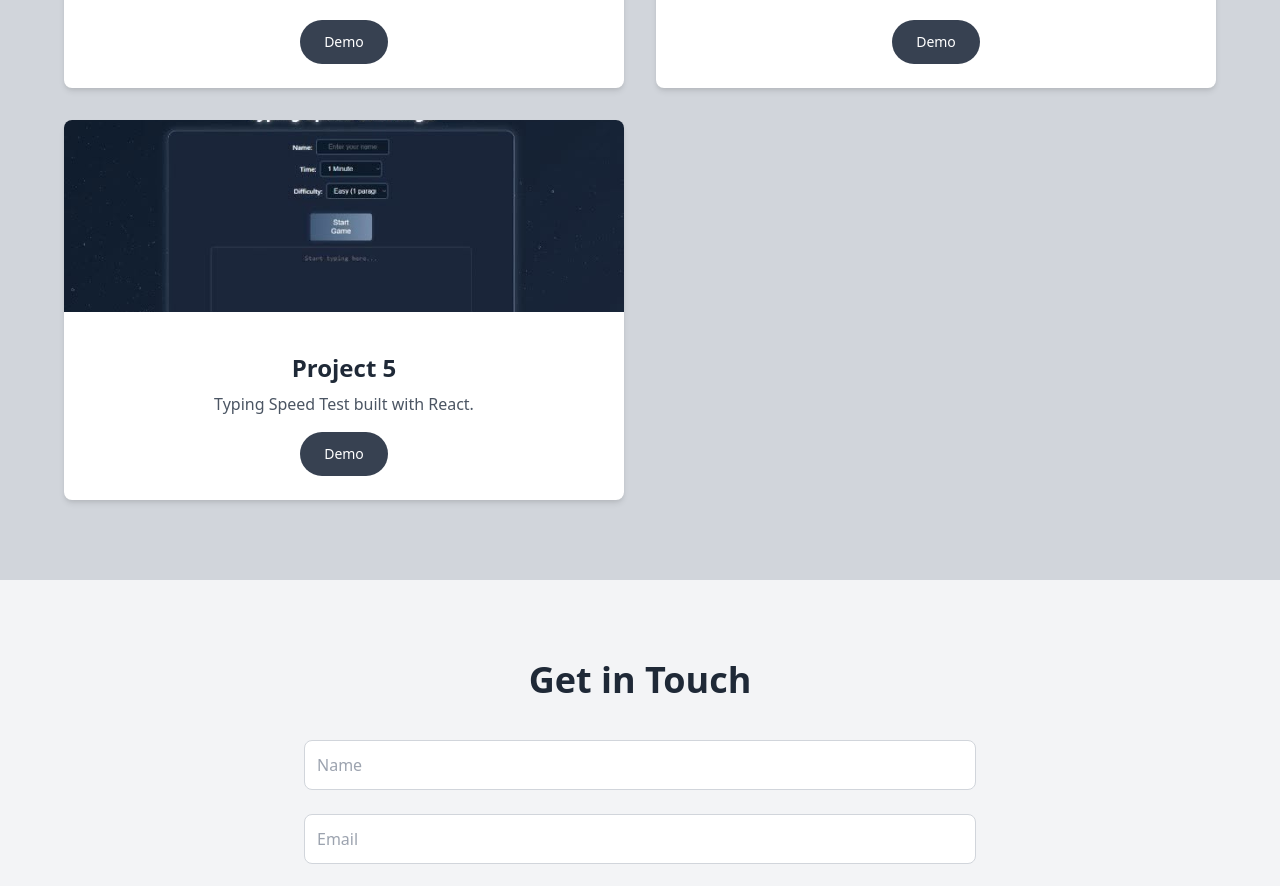
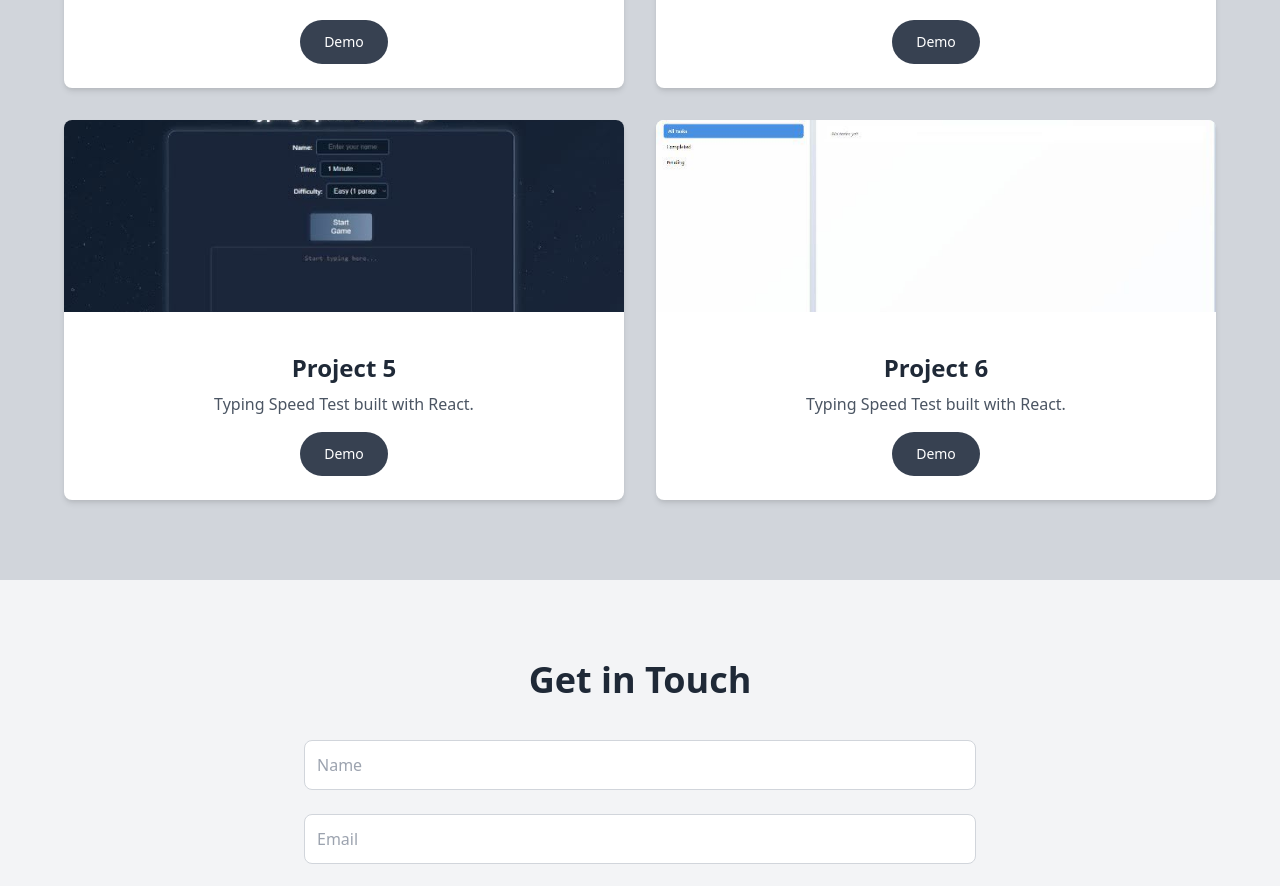
Before and after one commit to Secretive-Plotterrr/Web-Portfolio, a React (Create React App) app: page / in a window 1280 px wide. Shown: the part 2864-3750 px from the top of the page. Built offline with nearby package versions, Linux system fonts and the light colour scheme.

Commit message:
Update Code

```diff
--- a/src/components/Projects.jsx
+++ b/src/components/Projects.jsx
@@ -31,6 +31,12 @@ function Projects() {
       description: 'Typing Speed Test built with React.',
       image: `${process.env.PUBLIC_URL}/img/project5.png`, // Corrected backticks for template literal
       demoLink: 'https://secretive-plotterrr.github.io/Typing-Test-App/', // Replace with actual GitHub link
+    },
+    {
+      title: 'Project 6',
+      description: 'Typing Speed Test built with React.',
+      image: `${process.env.PUBLIC_URL}/img/project6.png`, // Corrected backticks for template literal
+      demoLink: 'https://secretive-plotterrr.github.io/To-do-List/', // Replace with actual GitHub link
     },
   ];
 
```
Also changed, not shown: public/img/project6.png (added).
